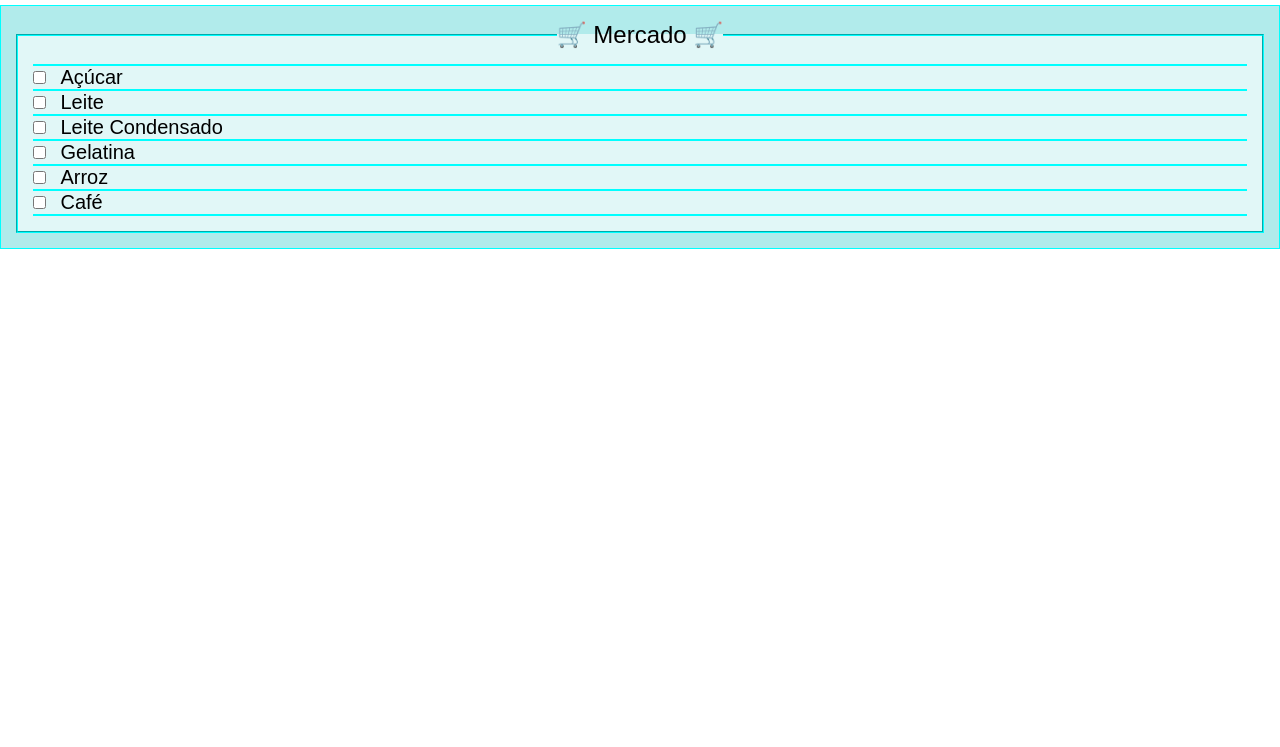
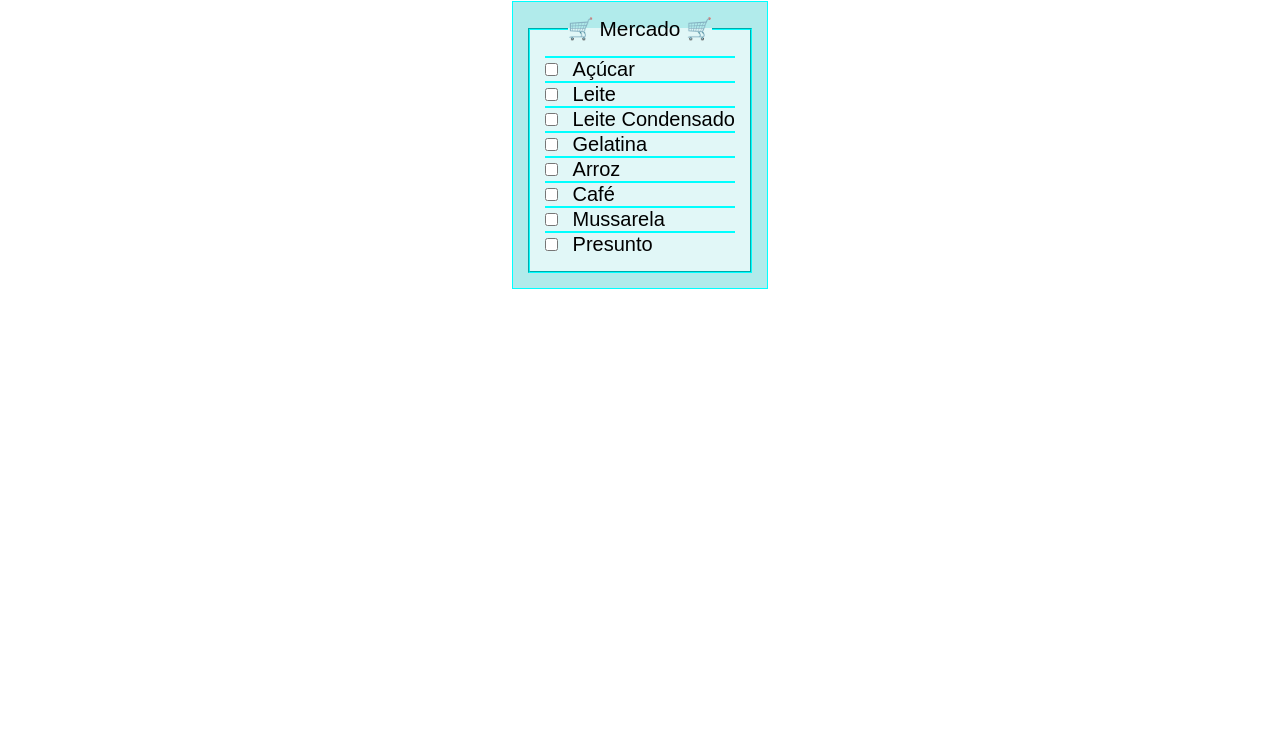
Before and after one commit to cleone-miranda/lista-de-compras, a plain HTML site: page index.html in a window 1280 px wide. Shown: the part 53-800 px from the top of the page. Drawn offline with Linux system fonts and the light colour scheme.

Commit message:
update new itens

```diff
--- a/css/style.css
+++ b/css/style.css
@@ -13,6 +13,7 @@ h2 {
 h1 {
     margin: 15px auto;
     font-size: 2em;
+    background-color: blue;
 }
 
 form {
@@ -50,3 +51,15 @@ hr {
         font-size: 1.5em;
     }
 }
+
+@media screen and (min-width: 200px) {
+    h1, legend{
+        font-size: 1.3em;
+    }
+}
+
+@media screen and (min-width: 600px) {
+    form, h1 {
+        width: fit-content;
+    }
+}
--- a/index.html
+++ b/index.html
@@ -32,6 +32,10 @@
             <label for="rice">Arroz</label><br><hr>
             <input type="checkbox" id="coffee">
             <label for="coffee">Café</label><br><hr>
+            <input type="checkbox" id="cheese">
+            <label for="cheese">Mussarela</label><hr>
+            <input type="checkbox" id="ram">
+            <label for="ram">Presunto</label>
         </fieldset>
     </form>
     </table>
```
